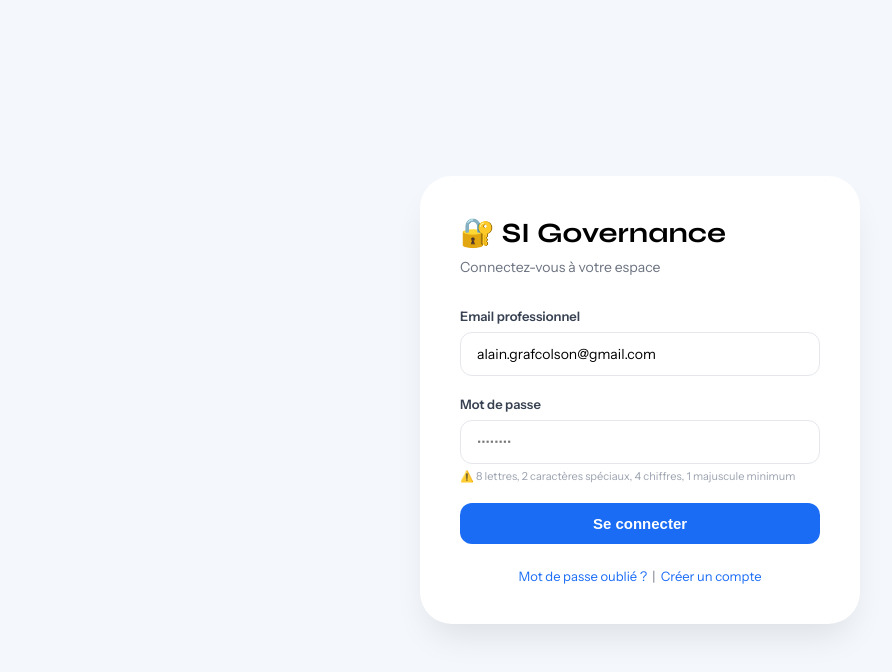
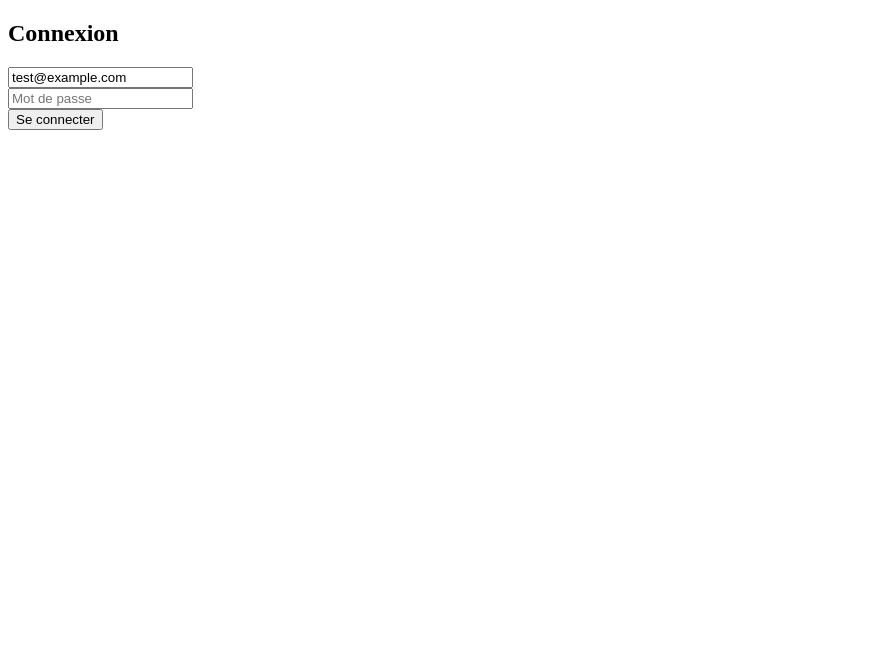
Before and after one commit to alaingrafcolson-lang/ea-platform, a plain HTML site: page index.html in a window 1280 px wide. Shown: the whole page, without its empty margins (0-892 px from the left). Drawn offline with nearby package versions, Linux system fonts and the light colour scheme.

Commit message:
Refactor index.html for simplified login interface

```diff
--- a/index.html
+++ b/index.html
@@ -1,198 +1,36 @@
 <!DOCTYPE html>
-<html lang="fr">
+<html>
 <head>
     <meta charset="UTF-8">
-    <meta name="viewport" content="width=device-width, initial-scale=1.0">
-    <title>SI Governance | Connexion</title>
-    <link href="https://fonts.googleapis.com/css2?family=Syne:wght@700;800&family=Instrument+Sans:wght@400;600&display=swap" rel="stylesheet">
+    <title>Connexion SI Governance</title>
     <script src="https://cdn.jsdelivr.net/npm/@supabase/supabase-js@2"></script>
-    <style>
-        * { margin:0; padding:0; box-sizing:border-box; }
-        body {
-            font-family: 'Instrument Sans', sans-serif;
-            background: #F4F7FB;
-            min-height: 100vh;
-            display: flex;
-            align-items: center;
-            justify-content: center;
-            padding: 20px;
-        }
-        .login-card {
-            background: white;
-            border-radius: 32px;
-            padding: 40px;
-            width: 100%;
-            max-width: 440px;
-            box-shadow: 0 20px 35px -10px rgba(0,0,0,0.1);
-        }
-        h1 {
-            font-family: 'Syne';
-            font-size: 28px;
-            margin-bottom: 8px;
-        }
-        .sub {
-            color: #6b7280;
-            margin-bottom: 32px;
-            font-size: 14px;
-        }
-        .form-group {
-            margin-bottom: 20px;
-        }
-        label {
-            display: block;
-            font-weight: 600;
-            margin-bottom: 8px;
-            font-size: 13px;
-            color: #374151;
-        }
-        input {
-            width: 100%;
-            padding: 12px 16px;
-            border-radius: 12px;
-            border: 1.5px solid #e5e7eb;
-            font-family: inherit;
-            font-size: 14px;
-            transition: border-color 0.15s;
-            outline: none;
-        }
-        input:focus {
-            border-color: #1A6CF5;
-        }
-        .btn {
-            width: 100%;
-            padding: 12px;
-            border-radius: 12px;
-            border: none;
-            font-weight: 600;
-            background: #1A6CF5;
-            color: white;
-            font-size: 15px;
-            cursor: pointer;
-            transition: opacity 0.2s;
-        }
-        .btn:hover { opacity: 0.85; }
-        .error {
-            background: #fee2e2;
-            color: #dc2626;
-            padding: 12px;
-            border-radius: 12px;
-            font-size: 13px;
-            margin-bottom: 20px;
-            display: none;
-        }
-        .info {
-            margin-top: 24px;
-            text-align: center;
-            font-size: 13px;
-            color: #6b7280;
-        }
-        a {
-            color: #1A6CF5;
-            text-decoration: none;
-        }
-        .password-hint {
-            font-size: 11px;
-            color: #9ca3af;
-            margin-top: 5px;
-        }
-    </style>
 </head>
 <body>
-<div class="login-card">
-    <h1>🔐 SI Governance</h1>
-    <div class="sub">Connectez-vous à votre espace</div>
-
-    <div id="errorMsg" class="error"></div>
-
-    <div class="form-group">
-        <label>Email professionnel</label>
-        <input type="email" id="email" placeholder="prenom.nom@domaine.fr" value="alain.grafcolson@gmail.com">
-    </div>
-    <div class="form-group">
-        <label>Mot de passe</label>
-        <input type="password" id="password" placeholder="••••••••">
-        <div class="password-hint">⚠️ 8 lettres, 2 caractères spéciaux, 4 chiffres, 1 majuscule minimum</div>
-    </div>
-
-    <button class="btn" onclick="handleLogin()">Se connecter</button>
-
-    <div class="info">
-        <a href="#" id="forgotLink">Mot de passe oublié ?</a> &nbsp;|&nbsp;
-        <a href="#" id="signupLink">Créer un compte</a>
-    </div>
-</div>
+    <h2>Connexion</h2>
+    <input type="email" id="email" placeholder="Email" value="test@example.com"><br>
+    <input type="password" id="password" placeholder="Mot de passe"><br>
+    <button onclick="login()">Se connecter</button>
+    <pre id="result"></pre>
 
     <script>
-    // ═══════════════════════════════════════════════════════════
-    // CONFIGURATION SUPABASE (IDENTIQUE À ADMIN.HTML)
-    // ═══════════════════════════════════════════════════════════
         const SUPABASE_URL = 'https://rkaymdbyfbmfiutwbjtx.supabase.co';
         const SUPABASE_KEY = 'sb_publishable_7W-CJaPMGcuVRS5iy0Zx-w_y_KkiGrH';
-    const supabase = supabase.createClient(SUPABASE_URL, SUPABASE_KEY, {
-        auth: { persistSession: true, autoRefreshToken: true }
-    });
+        const supabase = supabase.createClient(SUPABASE_URL, SUPABASE_KEY);
 
-    async function handleLogin() {
-        const email = document.getElementById('email').value.trim();
+        async function login() {
+            const email = document.getElementById('email').value;
             const password = document.getElementById('password').value;
-        const errorDiv = document.getElementById('errorMsg');
+            const result = document.getElementById('result');
+            result.innerText = 'Connexion en cours...';
 
-        errorDiv.style.display = 'none';
-        errorDiv.innerText = '';
-
-        if (!email || !password) {
-            errorDiv.innerText = 'Veuillez remplir tous les champs.';
-            errorDiv.style.display = 'block';
-            return;
-        }
-
-        // Tentative de connexion
-        const { data, error } = await supabase.auth.signInWithPassword({
-            email: email,
-            password: password
-        });
-
+            const { data, error } = await supabase.auth.signInWithPassword({ email, password });
             if (error) {
-            console.error('Erreur connexion:', error);
-            errorDiv.innerText = error.message || 'Échec de connexion. Vérifiez vos identifiants.';
-            errorDiv.style.display = 'block';
-            return;
-        }
-
-        if (data?.session) {
-            // Connexion réussie → redirection vers dashboard ou admin
-            window.location.href = '/dashboard.html';
+                result.innerText = 'ERREUR : ' + error.message;
             } else {
-            errorDiv.innerText = 'Réponse inattendue du serveur.';
-            errorDiv.style.display = 'block';
+                result.innerText = 'SUCCÈS ! Redirection...';
+                setTimeout(() => { window.location.href = '/dashboard.html'; }, 1000);
             }
         }
-
-    // Mot de passe oublié : envoie un email de réinitialisation
-    document.getElementById('forgotLink').addEventListener('click', async (e) => {
-        e.preventDefault();
-        const email = document.getElementById('email').value.trim();
-        if (!email) {
-            alert('Veuillez saisir votre email.');
-            return;
-        }
-        const { error } = await supabase.auth.resetPasswordForEmail(email, {
-            redirectTo: window.location.origin + '/index.html'
-        });
-        if (error) {
-            alert('Erreur : ' + error.message);
-        } else {
-            alert('Un lien de réinitialisation vous a été envoyé par email.');
-        }
-    });
-
-    // Créer un compte (redirige vers la page d'inscription si elle existe)
-    document.getElementById('signupLink').addEventListener('click', (e) => {
-        e.preventDefault();
-        // Si vous avez une page signup.html, décommentez :
-        // window.location.href = '/signup.html';
-        alert('Pour créer un compte, contactez votre administrateur ou utilisez l\'invitation.');
-    });
     </script>
 </body>
 </html>
```
Lines whose indentation alone changed are shown as unchanged.
